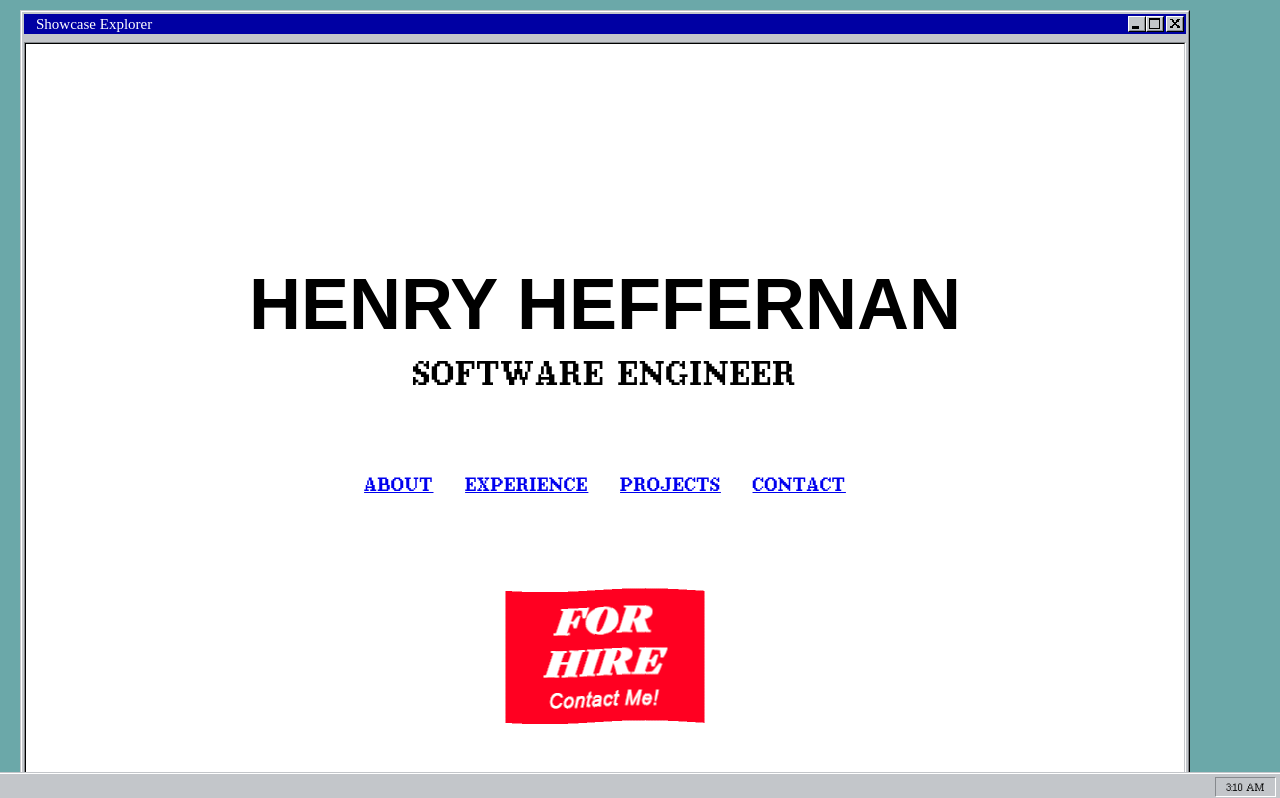
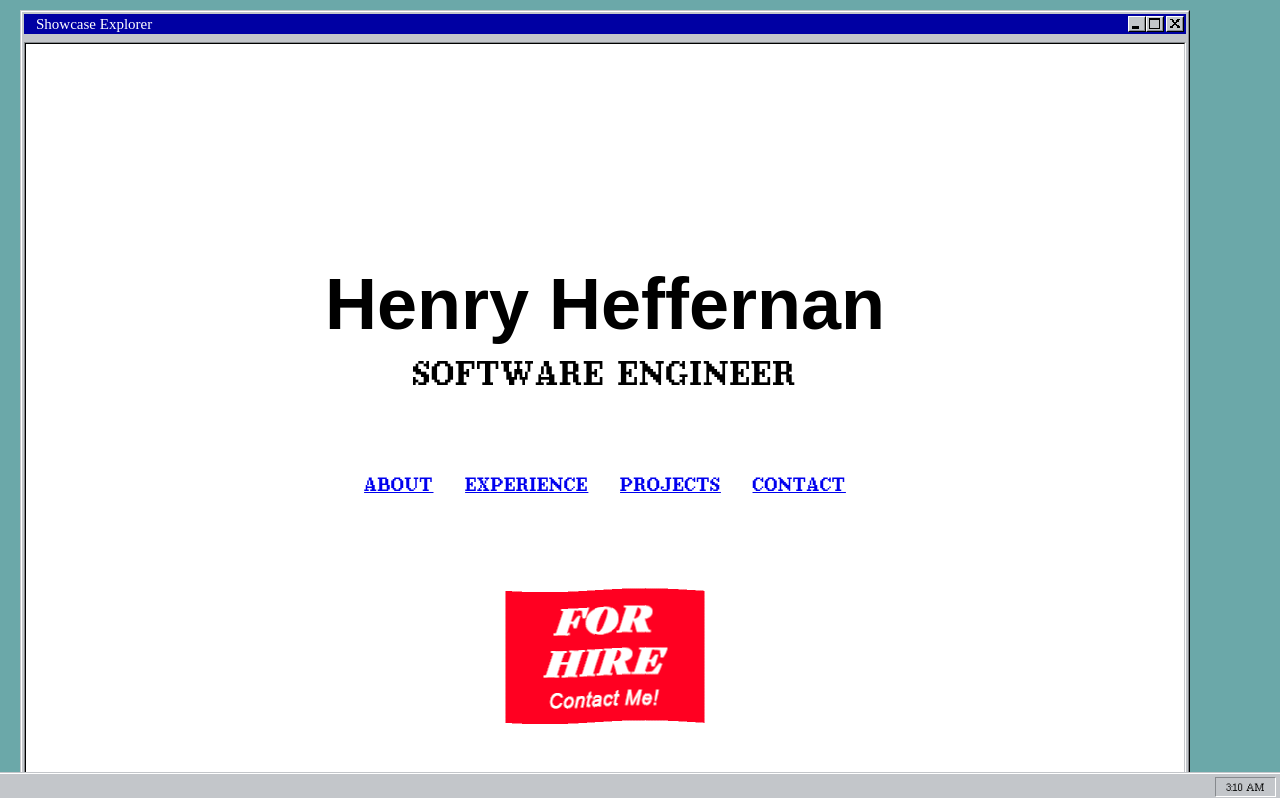
Before and after one commit to muBlRon/portfolio-inner-site, a React (Create React App) app: page / in a window 1280 px wide. Shown: the top 798 px of the page. Built offline with nearby package versions, Linux system fonts and the light colour scheme; a web font is replaced by a local one.

Commit message:
fixed caps

```diff
--- a/src/components/site/Home.tsx
+++ b/src/components/site/Home.tsx
@@ -16,7 +16,7 @@ const Home: React.FC<HomeProps> = (props) => {
     return (
         <div style={styles.page}>
             <div style={styles.header}>
-                <h1 style={styles.name}>HENRY HEFFERNAN</h1>
+                <h1 style={styles.name}>Henry Heffernan</h1>
                 <h2>SOFTWARE ENGINEER</h2>
             </div>
             {/* <h4> WELCOME TO MY WEBSITE:</h4> */}
```
